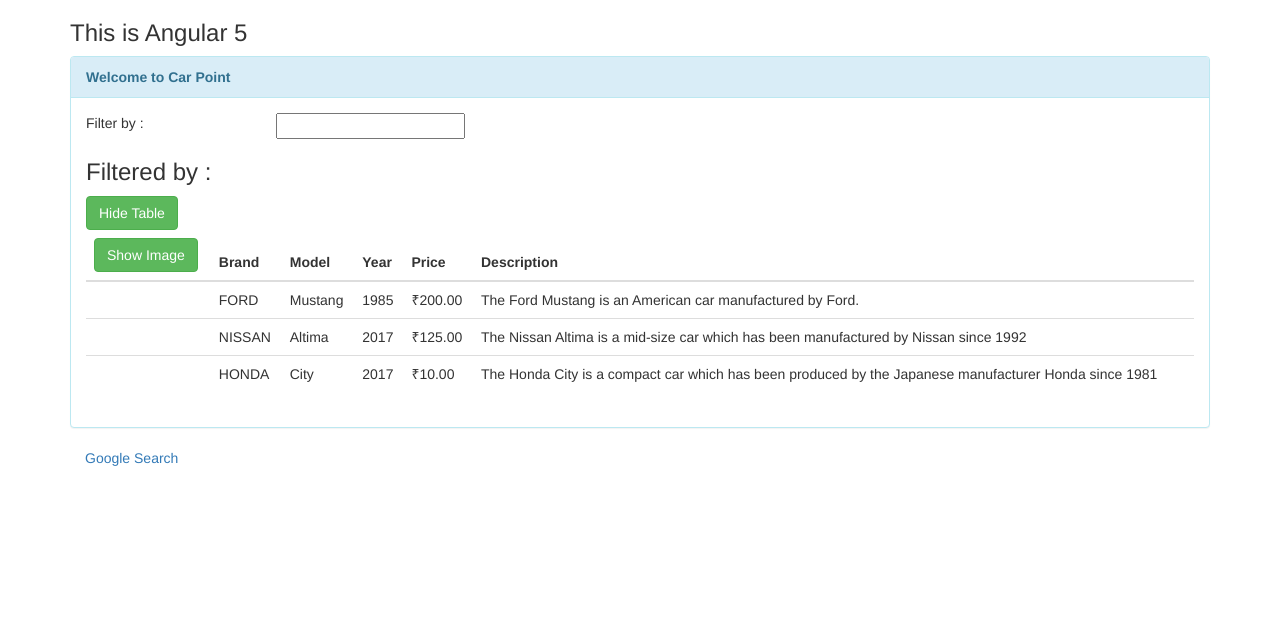
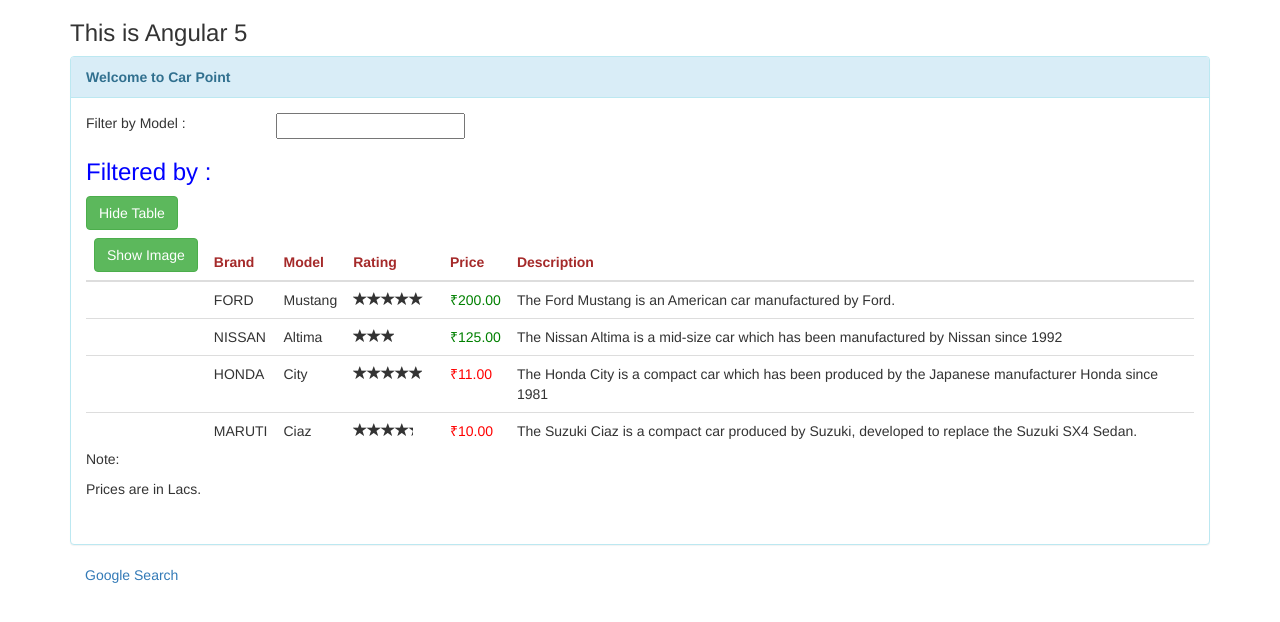
Before and after one commit to pnemade55/LearningAngular, an Angular app: page / in a window 1280 px wide. Shown: the top 622 px of the page. Built offline with nearby package versions, Linux system fonts and the light colour scheme.

Commit message:
FilterbyModel & Star Stared Component

```diff
--- a/src/app/CarDashboard/CarDash.component.css
+++ b/src/app/CarDashboard/CarDash.component.css
@@ -0,0 +1,5 @@
+thead{
+  color: brown
+}
+h3{
+  color: blue}
--- a/src/app/CarDashboard/CarDash.component.html
+++ b/src/app/CarDashboard/CarDash.component.html
@@ -4,7 +4,7 @@
     </div>
   <div class="panel-body">
     <div class="row">
-      <div class="col-md-2">Filter by : </div>
+      <div class="col-md-2">Filter by Model : </div>
         <div class="col-md-4">
           <input type="text" [(ngModel)]='FilterData' />
         </div>
@@ -29,22 +29,24 @@
                     </th>
                     <th>Brand</th>
                     <th>Model</th>
-                    <th>Year</th>
+                    <th>Rating</th>
                     <th>Price</th>
                     <th>Description</th>
                   </tr>
                 </thead>
                 <tbody>
-                  <tr *ngFor= "let car of cars">
+                  <tr *ngFor= "let car of cars | carFilter: FilterData" >
                     <td>
-                        <img [src]="car.image" *ngIf="showImage"/>
+                        <img [src]="car.image" *ngIf="showImage"
+                        [style.width.px]="imageWidth" />
                     </td>
                     <td>{{car.brand|myUpper:"upper"}}</td>
                     <td>{{car.model}}</td>
-                    <td>{{car.year}}</td>
-                    <td>{{car.price|currency:"INR"}} </td>
+                    <td><star-comp [rating]="car.rating"></star-comp></td>
+                    <td [ngStyle]="{ 'color': car.price <100? 'red':'green'}">{{car.price|currency:"INR"}} </td>
                     <td>{{car.description}}</td>
                 </tbody>
+                <body><p>Note:</p><p>Prices are in Lacs.</p></body>
             </table>
         </div>
     </div>
--- a/src/app/CarDashboard/CarDash.component.ts
+++ b/src/app/CarDashboard/CarDash.component.ts
@@ -3,7 +3,9 @@ import { Component } from '@angular/core';
 @Component({
   // tslint:disable-next-line:component-selector
   selector: 'car-dash',
-  templateUrl: './CarDash.component.html'
+  templateUrl: './CarDash.component.html',
+  styleUrls: ['./CarDash.component.css']
+
 })
 
 export class CarDashComponent {
@@ -11,13 +13,14 @@ export class CarDashComponent {
     showtable: Boolean= true;
     showImage: Boolean= false;
     FilterData: String;
+    imageWidth = 200;
 
   cars: any[]= [
       {
           id: 1,
           brand: 'Ford',
           model: 'Mustang',
-          year: 1985,
+          rating: 4.7,
           price: 200,
           image: 'https://vimg.remorainc.com/jll/1fa6p8th1j5107722/2018-ford-mustang-kona-blue-metallic-0-m.jpg',
           description: 'The Ford Mustang is an American car manufactured by Ford.'
@@ -26,21 +29,30 @@ export class CarDashComponent {
           id: 2,
           brand: 'Nissan',
           model: 'Altima',
-          year: 2017,
+          rating: 2.4,
           price: 125,
-          image: 'https://www.longviewnissan.com/assets/inventory/vehicles/1n4al3ap6jc218149/ip/thumbs/1-320.jpg',
+          image: 'https://encrypted-tbn0.gstatic.com/images?q=tbn:ANd9GcR7QL3zsiTJZ489ExB_bWgioyERusSSZbY7ijHciRRBndtfkP_kVg',
           description: 'The Nissan Altima is a mid-size car which has been manufactured by Nissan since 1992'
       },
       {
           id: 3,
           brand: 'Honda',
           model: 'City',
-          year: 2017,
+          rating: 4,
+          price: 11,
+          image: 'https://imgd.aeplcdn.com/370x208/cw/ec/26755/Honda-City-Exterior-118804.jpg?wm=0&q=85)',
+          description: 'The Honda City is a compact car which has been produced by the Japanese manufacturer Honda since 1981'
+      },
+      {
+          id: 4,
+          brand: 'Maruti',
+          model: 'Ciaz',
+          rating: 3.5,
           price: 10,
           image: 'https://imgd.aeplcdn.com/370x208/cw/ec/26755/Honda-City-Exterior-118804.jpg?wm=0&q=85)',
-          description: 'The Honda City is a compact car which has been produced by the Japanese manufacturer Honda since 1981'
-    }
-  ];
+          description: 'The Suzuki Ciaz is a compact car produced by Suzuki, developed to replace the Suzuki SX4 Sedan.'
+      }
+    ];
   toggleImage(): void {
     this.showImage = !this.showImage;
   }
--- a/src/app/CarDashboard/car.model.ts
+++ b/src/app/CarDashboard/car.model.ts
@@ -2,8 +2,8 @@ export interface ICar {
   carId: number;
   brand: string;
   model: string;
-  year: number;
+  rating: number;
   price: number;
-  imageUrl: string;
+  image: string;
   description: string;
 }
--- a/src/app/CarDashboard/filterCar.pipe.ts
+++ b/src/app/CarDashboard/filterCar.pipe.ts
@@ -5,8 +5,10 @@ import { ICar } from './car.model';
     name: 'carFilter'
 })
 
-export class ProductFilterPipe implements PipeTransform {
+export class CarFilterPipe implements PipeTransform {
     transform(value: ICar[], filterBy: string) {
-      return value;
+        filterBy = filterBy ? filterBy.toLowerCase() : null;
+        return filterBy ? value.filter((car: ICar) =>
+        car.model.toLowerCase().indexOf(filterBy) !== -1 ) : value;
       }
 }
--- a/src/app/app.module.ts
+++ b/src/app/app.module.ts
@@ -6,6 +6,8 @@ import { AppComponent } from './app.component';
 import { AppHomeComponent } from './app.home';
 import { CarDashComponent } from './CarDashboard/CarDash.component';
 import { UpperValuePipe } from './CarDashboard/UpperValue.pipe';
+import { CarFilterPipe } from './CarDashboard/filterCar.pipe';
+import { StarComponent } from './shared/star.component';
 
 
 @NgModule({
@@ -17,7 +19,9 @@ import { UpperValuePipe } from './CarDashboard/UpperValue.pipe';
     AppComponent,
     AppHomeComponent,
     CarDashComponent,
-    UpperValuePipe
+    UpperValuePipe,
+    CarFilterPipe,
+    StarComponent
   ],
   bootstrap: [
     AppComponent
--- /dev/null
+++ b/src/app/shared/star.component.css
@@ -0,0 +1,3 @@
+.chop{
+  overflow: hidden;
+}
--- /dev/null
+++ b/src/app/shared/star.component.html
@@ -0,0 +1,9 @@
+<div class="chop" [style.width.px]="starWidth">
+  <div style="width: 86px">
+    <span class="glyphicon glyphicon-star"></span>
+    <span class="glyphicon glyphicon-star"></span>
+    <span class="glyphicon glyphicon-star"></span>
+    <span class="glyphicon glyphicon-star"></span>
+    <span class="glyphicon glyphicon-star"></span>
+  </div>
+</div>
--- /dev/null
+++ b/src/app/shared/star.component.ts
@@ -0,0 +1,19 @@
+import { Component , OnChanges, Input } from '@angular/core';
+
+@Component({
+   // tslint:disable-next-line:component-selector
+  selector: 'star-comp',
+  templateUrl: './star.component.html',
+  styleUrls: ['./star.component.css']
+})
+
+
+export class StarComponent implements OnChanges {
+
+  @Input() rating: number;
+  starWidth: number;
+
+  ngOnChanges(): void {
+    this.starWidth = this.rating * 86 / 5;
+  }
+}
```
